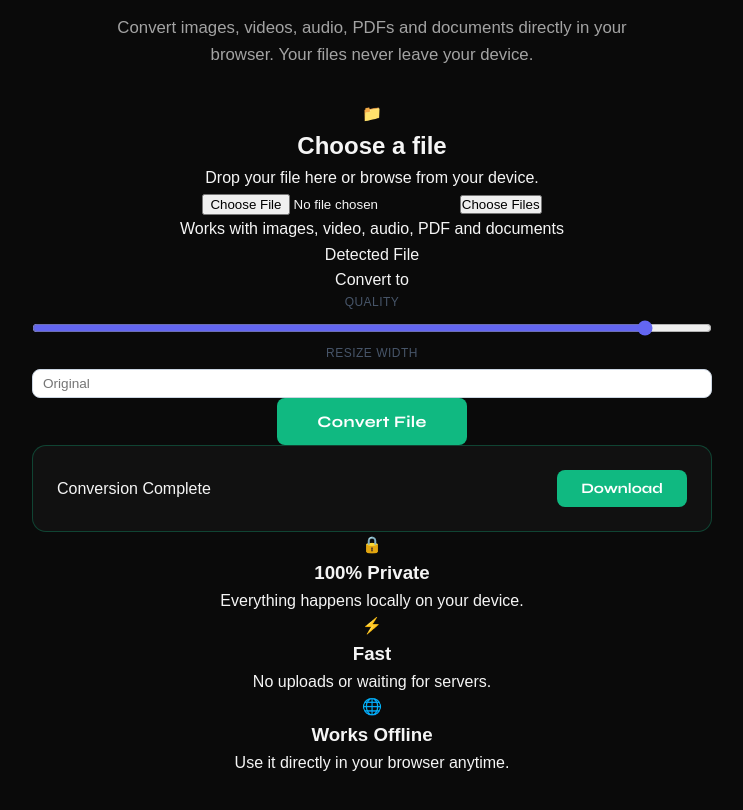
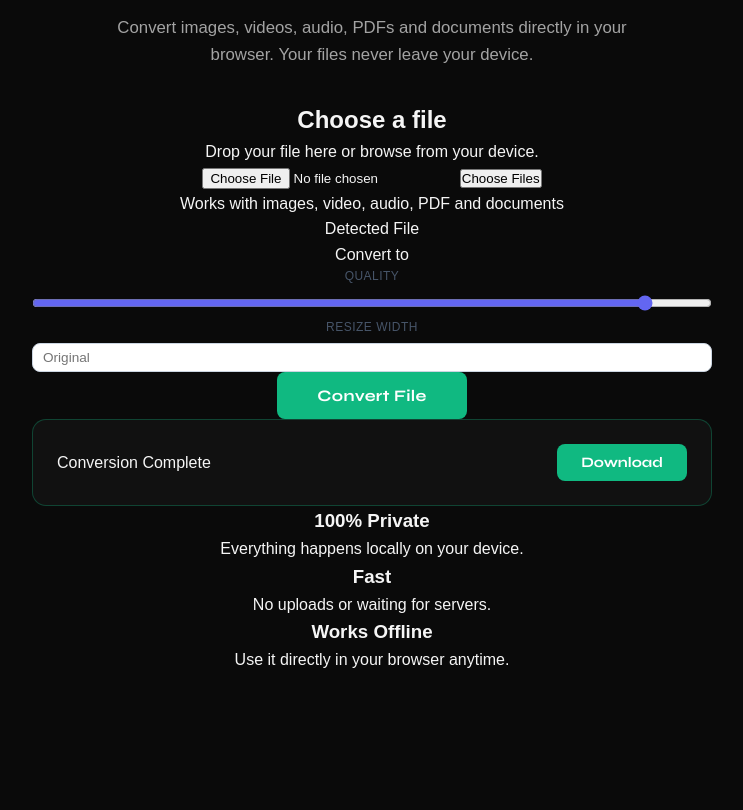
Before and after one commit to pratikboro/partikboro.github.io, a plain HTML site: page index.html in a window 1280 px wide. Shown: the part 472-1282 px from the top of the page, without its empty margins (268-1011 px from the left). After the commit the page ends 1205 px from the top, so only its background shows below. Drawn offline with Linux system fonts and the light colour scheme; files that its build step writes are made by us from their sources; files whose address does not match are found by name.

Commit message:
Update index.html

```diff
--- a/index.html
+++ b/index.html
@@ -31,7 +31,7 @@
       </div>
 
       <button id="themeToggle" class="theme-toggle">
-        🌙
+
       </button>
 
     </div>
@@ -60,7 +60,7 @@
       <div class="upload-card">
 
         <div class="upload-top">
-          <div class="upload-icon">📁</div>
+          <div class="upload-icon"></div>
 
           <h2>Choose a file</h2>
 
@@ -176,19 +176,19 @@
       <div class="features-grid">
 
         <div class="feature-card">
-          <div class="feature-icon">🔒</div>
+          <div class="feature-icon"></div>
           <h3>100% Private</h3>
           <p>Everything happens locally on your device.</p>
         </div>
 
         <div class="feature-card">
-          <div class="feature-icon">⚡</div>
+          <div class="feature-icon"></div>
           <h3>Fast</h3>
           <p>No uploads or waiting for servers.</p>
         </div>
 
         <div class="feature-card">
-          <div class="feature-icon">🌐</div>
+          <div class="feature-icon"></div>
           <h3>Works Offline</h3>
           <p>Use it directly in your browser anytime.</p>
         </div>
```
